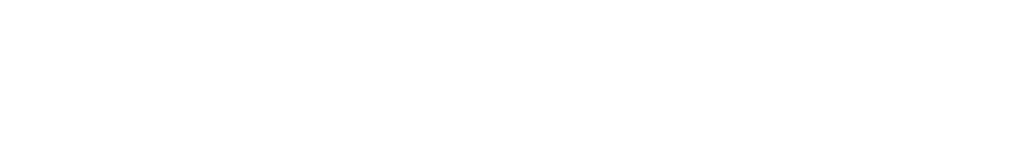
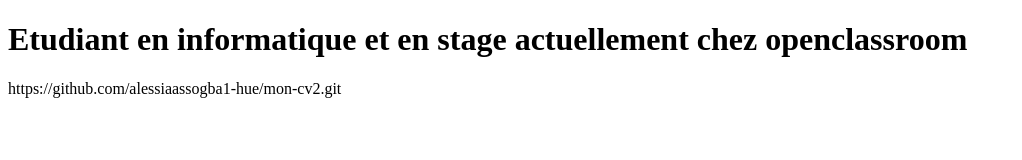
Before and after one commit to alessiaassogba1-hue/mon-cv2, a plain HTML site: page index.html in a window 1280 px wide. Shown: the whole page, without its empty margins (0-1022 px from the left). Drawn offline with Linux system fonts and the light colour scheme.

Commit message:
mise en place de la section description

```diff
--- a/index.html
+++ b/index.html
@@ -7,6 +7,6 @@
     <link rel="stylesheet" href="style.css">
 </head>
 <body>
-
+    <h1>Etudiant en informatique et en stage actuellement chez openclassroom</h1>
 </body>
-</html>
+</html>https://github.com/alessiaassogba1-hue/mon-cv2.git
```
